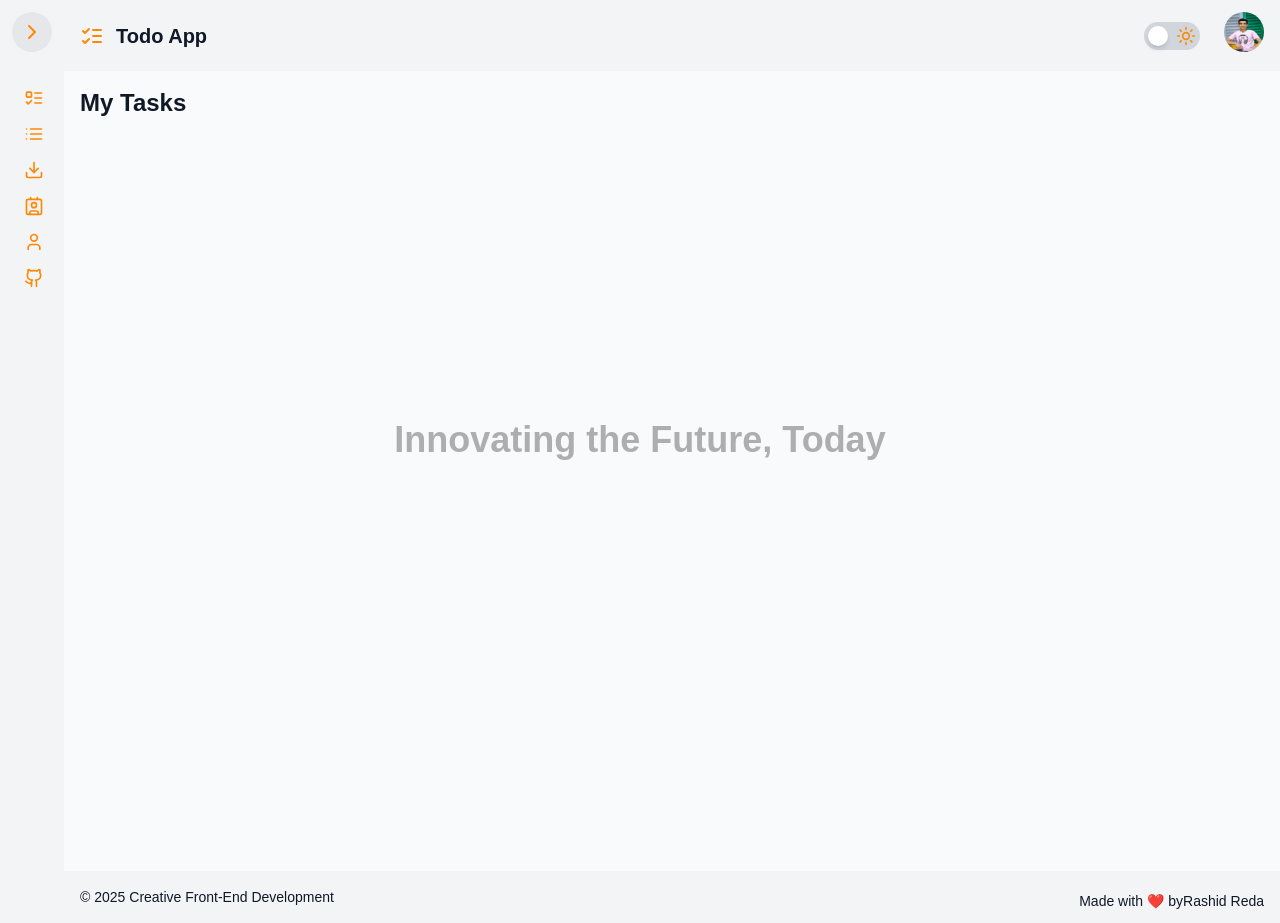
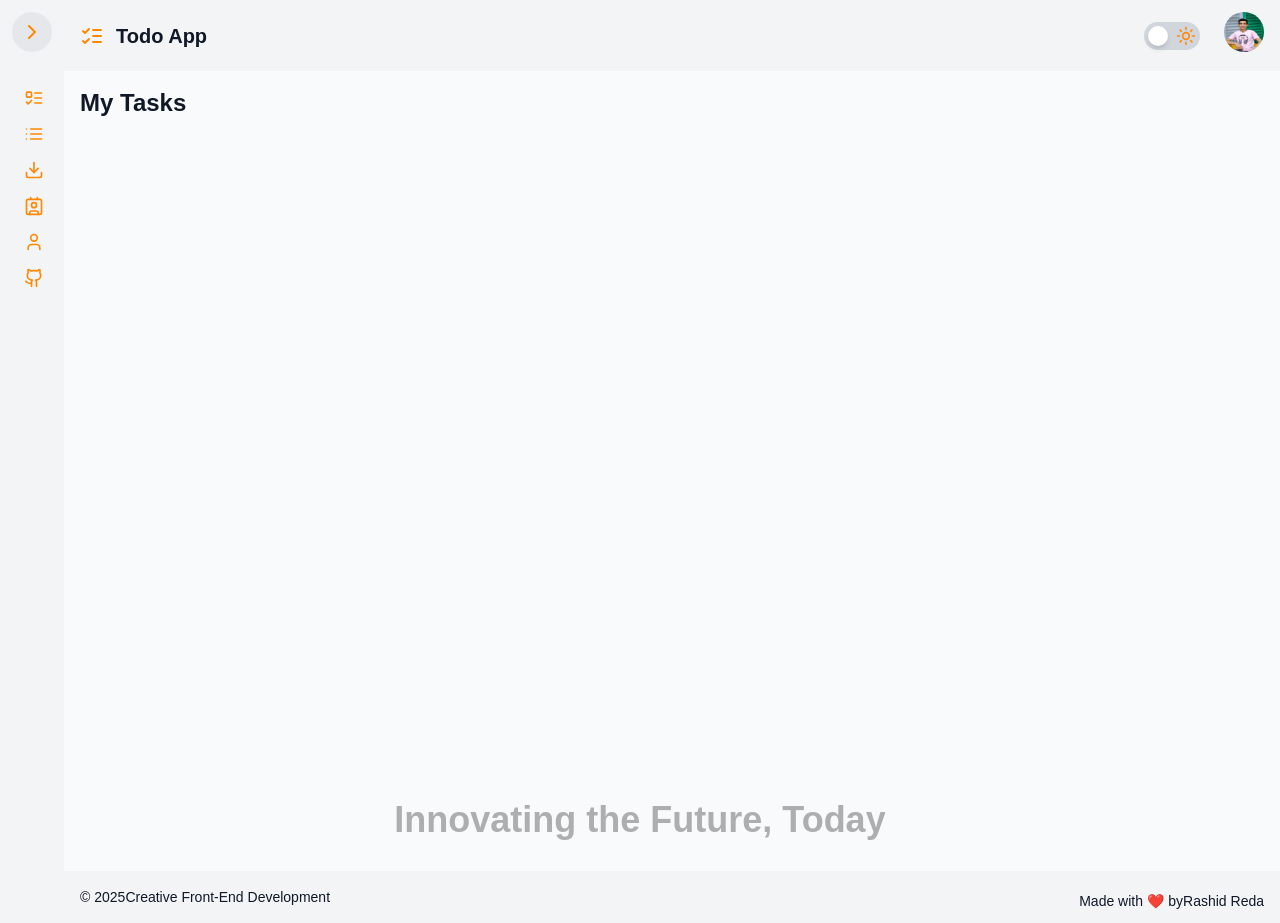
Before and after one commit to redarashid/todo-list-next, a Next.js app: page / in a window 1280 px wide. Built offline with nearby package versions, Linux system fonts and the light colour scheme.

Commit message:
first commit

```diff
--- a/src/app/components/footer.js
+++ b/src/app/components/footer.js
@@ -4,7 +4,7 @@ export default function Footer() {
   return (
     <footer className="sticky text-sm left-0 right-0 bottom-0 block md:flex justify-between items-center bg-gray-100 dark:bg-gray-700 dark:bg-opacity-20 text-gray-900 dark:text-gray-100 px-4 py-3 text-center">
       <p>
-        &copy; {new Date().getFullYear()}{" "}
+        &copy; {new Date().getFullYear()}
         <Link target="_blank" href="https://github.com/redarashid">
           Creative Front-End Development
         </Link>
--- a/src/app/components/sidebar.js
+++ b/src/app/components/sidebar.js
@@ -76,7 +76,7 @@ const menuItems = [
   {
     name: "Contact US",
     icon: <LuContact className="text-xl text-orange-400" />,
-    path: "https://drive.google.com/file/d/17xPra-pjJUjS4wTg8t5e4s-Y1Obc71SC/view?usp=sharing",
+    path: "https://drive.google.com/file/d/1-HGL86BiEoxbQFoyaHifPCtuJ-cSLM_p/view?usp=sharing",
     target: "_blank",
   },
   {
--- a/src/app/layout.js
+++ b/src/app/layout.js
@@ -55,7 +55,9 @@ export default function RootLayout({ children }) {
                 {/* Header */}
                 <Header />
                 <main className="min-h-screen overflow-hidden">
-                  <span className="text-black opacity-30 pointer-events-none fixed z-0 top-1/2 left-1/2 font-bold text-4xl -translate-x-1/2 translate-y-1/2">
+                  <span
+                    className=" h-screen overflow-hidden text-black opacity-30 pointer-events-none fixed z-0 top-1/2 left-1/2 font-bold text-4xl -translate-x-1/2 translate-y-1/2"
+                  >
                     Innovating the Future, Today
                   </span>
                   {children}
```
